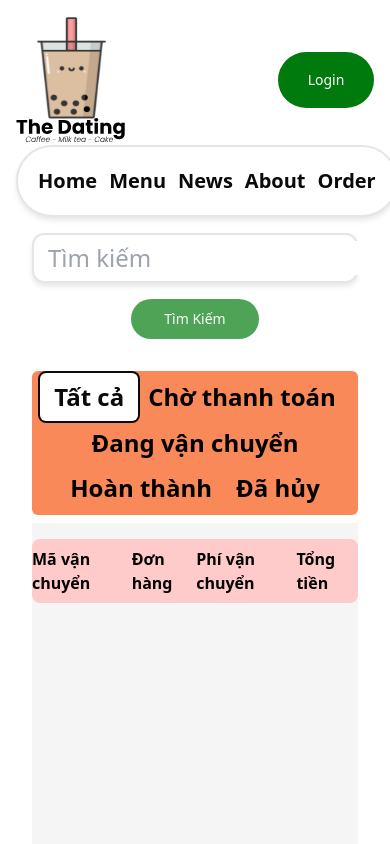
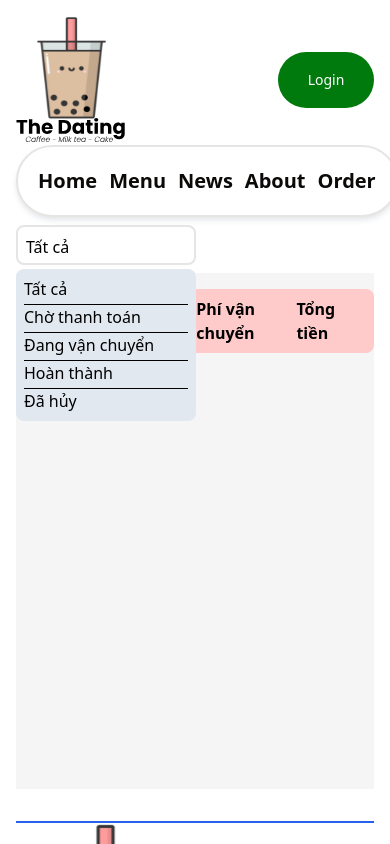
Before and after one commit to sharrlotte/CafeTheDating, a React (Create React App) app in the folder frontend/: page /order in a window 390 px wide. Both pictures are taken after a click on the button "Tất cả". Shown: the top 844 px of the page. Built offline with nearby package versions, Linux system fonts and the light colour scheme.

Commit message:
hoan thanh giao dien mobile

```diff
--- a/frontend/package.json
+++ b/frontend/package.json
@@ -15,6 +15,7 @@
         "@types/react": "^18.2.38",
         "@types/react-dom": "^18.2.17",
         "axios": "^1.6.2",
+        "bits-ui": "^0.13.4",
         "class-variance-authority": "^0.7.0",
         "clsx": "^2.0.0",
         "lucide-react": "^0.293.0",
--- a/frontend/src/components/Cart/CardItems.tsx
+++ b/frontend/src/components/Cart/CardItems.tsx
@@ -1,4 +1,4 @@
-import {  pricy } from "../../lib/util";
+import { pricy } from "../../lib/util";
 import Icons from "../../constants/icon";
 import useCart from "../../zustand/useCart";
 import { Button } from "../ui/button";
@@ -88,17 +88,16 @@ function CardItems() {
 
                         .reduce((prev, curr) => prev + curr, 0)
                     )}
-                    vnd
                   </span>
                 </div>
                 <div className="flex justify-between">
                   <span className=" font-bold">Giảm giá</span>
-                  <span>0vnd</span>
+                  <span>0 vnd</span>
                 </div>
 
                 <div className="flex justify-between ">
                   <span className=" font-bold">Phí vận chuyển</span>
-                  <span>0vnd</span>
+                  <span>0 vnd</span>
                 </div>
                 <div className="flex justify-between text-lg">
                   <span className=" font-bold"> Tổng :</span>
@@ -114,7 +113,6 @@ function CardItems() {
 
                         .reduce((prev, curr) => prev + curr, 0)
                     )}
-                    vnd
                   </span>
                 </div>
               </div>
--- a/frontend/src/components/Order/Order.tsx
+++ b/frontend/src/components/Order/Order.tsx
@@ -1,14 +1,20 @@
-import React from "react";
+import React, { useState } from "react";
 import { Tabs, TabsContent, TabsList, TabsTrigger } from "../ui/tabs";
 import Search from "../Search/Search";
 import OrderItem from "./OrderItem";
-import { Select, SelectContent, SelectItem, SelectTrigger, SelectValue } from "@radix-ui/react-select";
-
+import {
+  Select,
+  SelectContent,
+  SelectGroup,
+  SelectItem,
+  SelectTrigger,
+} from "@radix-ui/react-select";
 
 export default function Order() {
+  const [filter, setFilter] = useState("Tất cả");
   return (
     <>
-      <div className="w-full">
+      <div className="w-full hidden md:block">
         <Search></Search>
         <div className="p-4 flex">
           <Tabs defaultValue="all" className="w-full h-full ">
@@ -45,33 +51,67 @@ export default function Order() {
               </TabsTrigger>
             </TabsList>
             <TabsContent value="all">
-              <OrderItem />
+              <OrderItem filter="all" />
             </TabsContent>
             <TabsContent value="wait">
-              <OrderItem />
+              <OrderItem filter="wait" />
             </TabsContent>
             <TabsContent value="ship">
-              <OrderItem />
+              <OrderItem filter="ship" />
             </TabsContent>
             <TabsContent value="complete">
-              <OrderItem />
+              <OrderItem filter="complete" />
             </TabsContent>
             <TabsContent value="cancelled">
-              <OrderItem />
+              <OrderItem filter="canceled" />
             </TabsContent>
           </Tabs>
         </div>
       </div>
-      <Select>
-        <SelectTrigger className="w-[180px]">
-          <SelectValue placeholder="Theme" />
-        </SelectTrigger>
-        <SelectContent>
-          <SelectItem value="light">Light</SelectItem>
-          <SelectItem value="dark">Dark</SelectItem>
-          <SelectItem value="system">System</SelectItem>
-        </SelectContent>
-      </Select>
+      <div className="md:hidden pt-2 pb-2 flex justify-start items-center text-black">
+        <div>
+          <Select
+            onValueChange={(value) => setFilter(value)}
+            value={filter.toString()}
+            defaultValue={filter}
+          >
+            <SelectTrigger
+              className="w-[180px] h-10 text-left p-2 bg-white border-border border-2 rounded-lg "
+              value={filter}
+            >
+              {filter}
+            </SelectTrigger>
+            <SelectContent className="w-[180px] rounded-lg p-2 bg-slate-200  mt-1">
+              <SelectGroup>
+                <SelectItem key={"all"} value={"Tất cả".toString()}>
+                  Tất cả
+                </SelectItem>
+                <div className="border-black h-1 w-full border-b"></div>
+                <SelectItem key={"wait"} value={"Chờ thanh toán".toString()}>
+                  Chờ thanh toán
+                </SelectItem>
+                <div className="border-black h-1 w-full border-b"></div>
+
+                <SelectItem key={"ship"} value="Đang vận chuyển">
+                  Đang vận chuyển
+                </SelectItem>
+                <div className="border-black h-1 w-full border-b"></div>
+
+                <SelectItem key={"complete"} value="Hoàn thành">
+                  Hoàn thành
+                </SelectItem>
+                <div className="border-black h-1 w-full border-b"></div>
+
+                <SelectItem key={"canceled"} value="Đã hủy">
+                  Đã hủy
+                </SelectItem>
+              </SelectGroup>
+            </SelectContent>
+          </Select>
+        </div>
+      </div>
+
+      <OrderItem filter={filter} />
     </>
   );
 }
--- a/frontend/src/components/Order/OrderItem.tsx
+++ b/frontend/src/components/Order/OrderItem.tsx
@@ -1,12 +1,14 @@
 import React from "react";
-
-export default function OrderItem() {
+type Filter = {
+  filter: string;
+};
+export default function OrderItem({ filter }: Filter) {
   return (
     <>
       <div className="bg-[hsla(0,0%,96%,1)] w-full h-4"></div>
       <div className="bg-[hsla(0,0%,96%,1)] w-full h-[500px] ">
         <div className=" bg-red-200 w-full h-16 rounded-lg  ">
-          <div className=" text-black font-bold flex justify-around items-center w-full h-full  ">
+          <div className=" p-4 text-black font-bold flex justify-around items-center w-full h-full  ">
             <span>Mã vận chuyển</span>
             <span>Đơn hàng</span>
             <span>Phí vận chuyển</span>
--- a/frontend/src/lib/util.ts
+++ b/frontend/src/lib/util.ts
@@ -17,5 +17,5 @@ export function pricy(price: number) {
     }
   }
 
-  return result;
+  return result + " vnd";
 }
--- a/frontend/src/routes/login/LoginPage.tsx
+++ b/frontend/src/routes/login/LoginPage.tsx
@@ -5,26 +5,16 @@ import { env } from "../../config/env";
 
 export default function LoginPage() {
   return (
-    <div className="bg-[hsla(0,31%,97%,1)] w-full flex flex-col justify-center items-center gap-10 p-8">
-      <div className="w-5/6 bg-white shadow-2xl rounded-[34px] h-screen flex relative">
-        <div className=" p-24  flex-col flex gap-4 z-10 w-1/2 relative justify-center items-center">
-          <div className="flex justify-start items-start absolute left-2 top-4 w-32"></div>
-          <div className="grid  items-center justify-center gap-8 ">
+    <div className="md:bg-[hsla(0,31%,97%,1)] w-full flex flex-col justify-center items-center gap-10 mt-2 py-1  md:p-8">
+      <div className=" w-full md:w-5/6 bg-white shadow-2xl rounded-[34px] h-screen flex relative">
+        <div className=" md:p-24  flex-col flex gap-4 z-10 w-full md:w-1/2 relative justify-center items-center">
+          <div className=" flex flex-col  items-center justify-center gap-8 ">
             <span className="text-4xl font-bold text-center">Log In</span>
 
             <Button
               asChild
               variant="outline"
-              className="border-2 w-60 rounded-3xl gap-2  flex justify-start border-blue-200"
-            >
-              <a href={env.backend_url + "/auth/facebook"}>
-                <Icons.Facebook /> Facebook
-              </a>
-            </Button>
-            <Button
-              asChild
-              variant="outline"
-              className="border-2 rounded-3xl gap-2 flex justify-start border-blue-200"
+              className=" border-2 rounded-3xl gap-2 flex  justify-start items-center border-blue-200 w-60"
             >
               <a href={env.backend_url + "/auth/google"}>
                 <Icons.Google />
@@ -32,14 +22,23 @@ export default function LoginPage() {
               </a>
             </Button>
           </div>
-          <div className="flex gap-4 justify-center text-xs">
+          <div className="text-white md:text-black flex gap-4 justify-center text-xs font-bold ">
             <span>Help</span>
             <span>Privacy</span>
             <span>Terms</span>
           </div>
         </div>
         <div className="flex absolute right-0 top-0 h-full">
-          <img src="/img/BackgroundLogin.svg" alt="Login"></img>
+          <img
+            className="hidden"
+            src="/img/BackgroundLogin.svg"
+            alt="Login"
+          ></img>
+          <img
+            className=""
+            src="/img/BackGroundLoginSmall.png"
+            alt="Login"
+          ></img>
         </div>
       </div>
     </div>
```
Also changed, not shown: frontend/public/img/BackGroundLoginSmall.png (added), 1 other file (tests, documents, lock files or other folders).
